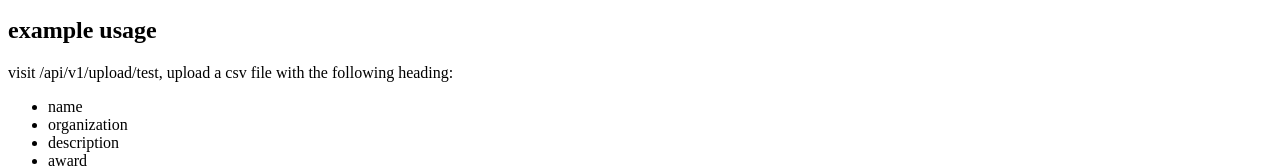
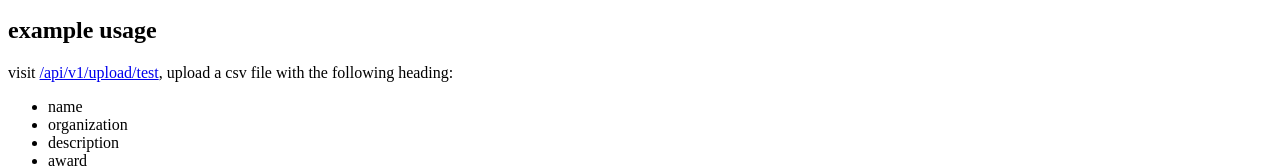
Before and after one commit to chisomchris/csv-parser, a website: page index.html in a window 1280 px wide. Shown: the part 423-590 px from the top of the page. Drawn offline with Linux system fonts and the light colour scheme.

Commit message:
updated test link

```diff
--- a/index.html
+++ b/index.html
@@ -5,6 +5,9 @@
     <meta http-equiv="X-UA-Compatible" content="IE=edge">
     <meta name="viewport" content="width=device-width, initial-scale=1.0">
     <title>CSV converter Documentation</title>
+<style>
+/* style goes here */
+</style>
 </head>
 <body>
 <main>
@@ -33,7 +36,7 @@
 
 <h2>example usage</h2>
 
-<p>visit /api/v1/upload/test, upload a csv file with the following heading:</p>
+<p>visit <a href="https://talented-sock-jay.cyclic.app/api/v1/upload" target= "_blank">/api/v1/upload/test</a>, upload a csv file with the following heading:</p>
 <ul>
 <li> name </li>
 <li>organization</li>
```
